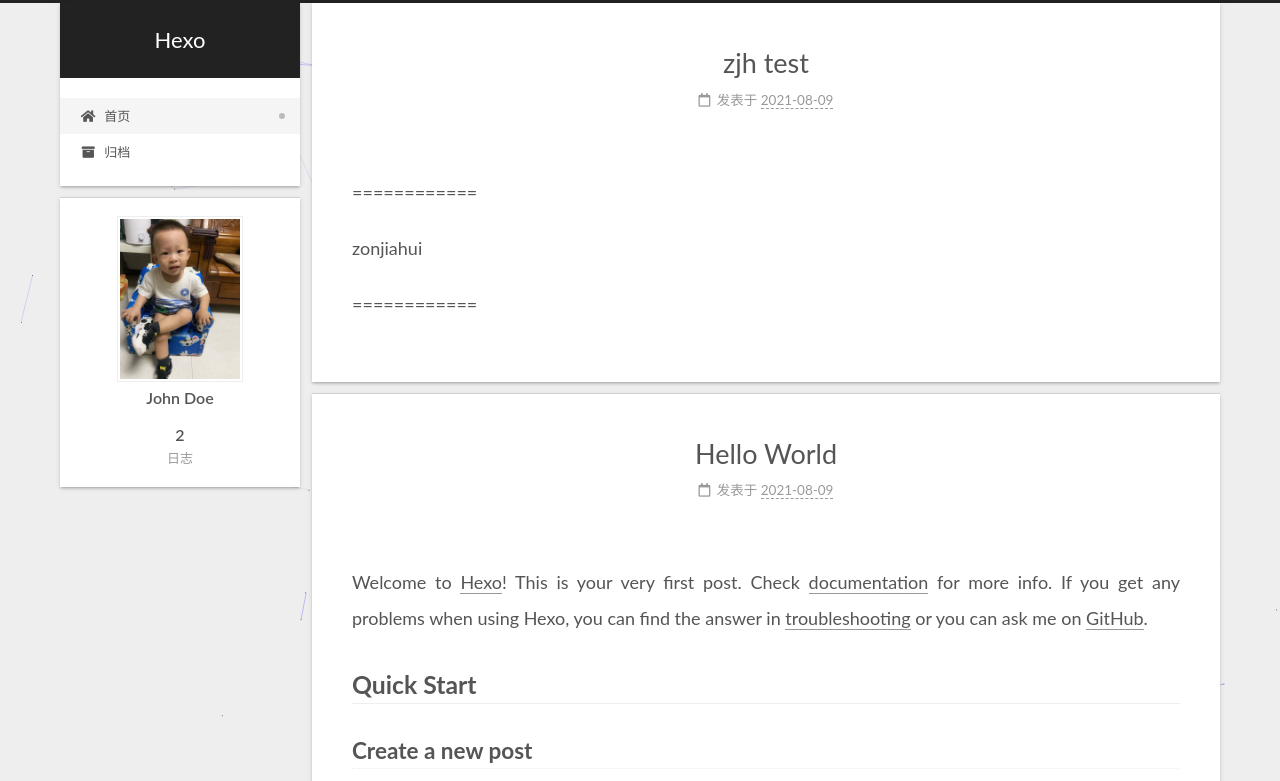
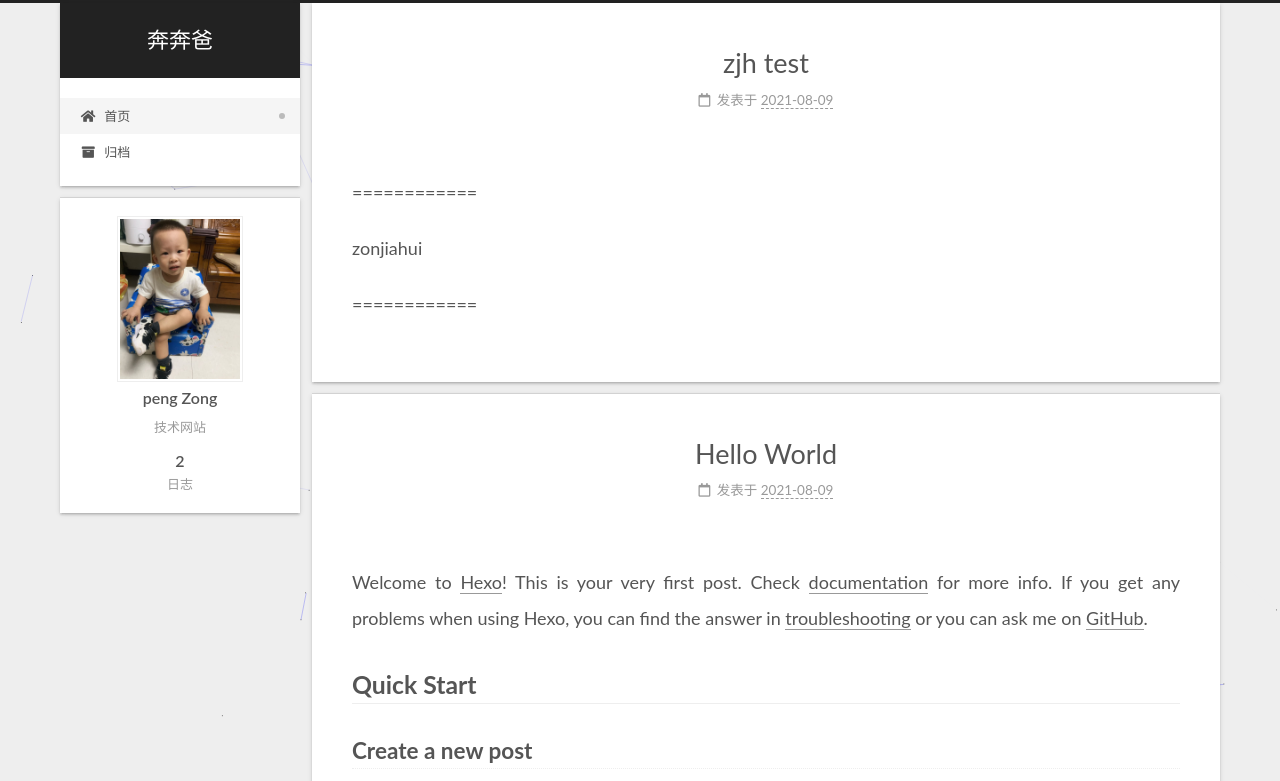
Before and after one commit to huitailang088/huitailang088.github.io, a plain HTML site: page index.html in a window 1280 px wide. Shown: the top 781 px of the page. Drawn offline with Linux system fonts and the light colour scheme.

Commit message:
Site updated: 2021-08-10 22:21:00

```diff
--- a/css/main.css
+++ b/css/main.css
@@ -1168,7 +1168,7 @@ pre .javascript .function {
 }
 .links-of-author a::before,
 .links-of-author span.exturl::before {
-  background: #06a29c;
+  background: #e36a13;
   border-radius: 50%;
   content: ' ';
   display: inline-block;
--- a/index.html
+++ b/index.html
@@ -20,12 +20,14 @@
     var CONFIG = {"hostname":"example.com","root":"/","scheme":"Gemini","version":"7.8.0","exturl":false,"sidebar":{"position":"left","display":"post","padding":18,"offset":12,"onmobile":false},"copycode":{"enable":false,"show_result":false,"style":null},"back2top":{"enable":true,"sidebar":false,"scrollpercent":false},"bookmark":{"enable":false,"color":"#222","save":"auto"},"fancybox":false,"mediumzoom":false,"lazyload":false,"pangu":false,"comments":{"style":"tabs","active":null,"storage":true,"lazyload":false,"nav":null},"algolia":{"hits":{"per_page":10},"labels":{"input_placeholder":"Search for Posts","hits_empty":"We didn't find any results for the search: ${query}","hits_stats":"${hits} results found in ${time} ms"}},"localsearch":{"enable":false,"trigger":"auto","top_n_per_article":1,"unescape":false,"preload":false},"motion":{"enable":true,"async":false,"transition":{"post_block":"fadeIn","post_header":"slideDownIn","post_body":"slideDownIn","coll_header":"slideLeftIn","sidebar":"slideUpIn"}}};
   </script>
 
-  <meta property="og:type" content="website">
-<meta property="og:title" content="Hexo">
+  <meta name="description" content="技术网站">
+<meta property="og:type" content="website">
+<meta property="og:title" content="奔奔爸">
 <meta property="og:url" content="http://example.com/index.html">
-<meta property="og:site_name" content="Hexo">
+<meta property="og:site_name" content="奔奔爸">
+<meta property="og:description" content="技术网站">
 <meta property="og:locale" content="zh_CN">
-<meta property="article:author" content="John Doe">
+<meta property="article:author" content="peng Zong">
 <meta name="twitter:card" content="summary">
 
 <link rel="canonical" href="http://example.com/">
@@ -41,7 +43,7 @@
   };
 </script>
 
-  <title>Hexo</title>
+  <title>奔奔爸</title>
 
 
 
@@ -92,7 +94,7 @@
 
     <a href="/" class="brand" rel="start">
       <span class="logo-line-before"><i></i></span>
-      <h1 class="site-title">Hexo</h1>
+      <h1 class="site-title">奔奔爸</h1>
       <span class="logo-line-after"><i></i></span>
     </a>
   </div>
@@ -149,12 +151,12 @@
 
     <span hidden itemprop="author" itemscope itemtype="http://schema.org/Person">
       <meta itemprop="image" content="/images/avatar.png">
-      <meta itemprop="name" content="John Doe">
-      <meta itemprop="description" content="">
+      <meta itemprop="name" content="peng Zong">
+      <meta itemprop="description" content="技术网站">
     </span>
 
     <span hidden itemprop="publisher" itemscope itemtype="http://schema.org/Organization">
-      <meta itemprop="name" content="Hexo">
+      <meta itemprop="name" content="奔奔爸">
     </span>
       <header class="post-header">
         <h2 class="post-title" itemprop="name headline">
@@ -210,12 +212,12 @@
 
     <span hidden itemprop="author" itemscope itemtype="http://schema.org/Person">
       <meta itemprop="image" content="/images/avatar.png">
-      <meta itemprop="name" content="John Doe">
-      <meta itemprop="description" content="">
+      <meta itemprop="name" content="peng Zong">
+      <meta itemprop="description" content="技术网站">
     </span>
 
     <span hidden itemprop="publisher" itemscope itemtype="http://schema.org/Organization">
-      <meta itemprop="name" content="Hexo">
+      <meta itemprop="name" content="奔奔爸">
     </span>
       <header class="post-header">
         <h2 class="post-title" itemprop="name headline">
@@ -330,10 +332,10 @@
 
       <div class="site-overview-wrap sidebar-panel">
         <div class="site-author motion-element" itemprop="author" itemscope itemtype="http://schema.org/Person">
-    <img class="site-author-image" itemprop="image" alt="John Doe"
+    <img class="site-author-image" itemprop="image" alt="peng Zong"
       src="/images/avatar.png">
-  <p class="site-author-name" itemprop="name">John Doe</p>
-  <div class="site-description" itemprop="description"></div>
+  <p class="site-author-name" itemprop="name">peng Zong</p>
+  <div class="site-description" itemprop="description">技术网站</div>
 </div>
 <div class="site-state-wrap motion-element">
   <nav class="site-state">
@@ -372,7 +374,7 @@
   <span class="with-love">
     <i class="fa fa-heart"></i>
   </span>
-  <span class="author" itemprop="copyrightHolder">John Doe</span>
+  <span class="author" itemprop="copyrightHolder">peng Zong</span>
 </div>
   <div class="powered-by">由 <a href="https://hexo.io/" class="theme-link" rel="noopener" target="_blank">Hexo</a> & <a href="https://theme-next.org/" class="theme-link" rel="noopener" target="_blank">NexT.Gemini</a> 强力驱动
   </div>
```
Also changed, not shown: 2021/08/09/hello-world/index.html (+11 -11 lines), 2021/08/09/zjh-test/index.html (+11 -11 lines), archives/2021/08/index.html (+12 -10 lines), archives/2021/index.html (+12 -10 lines), archives/index.html (+12 -10 lines).
